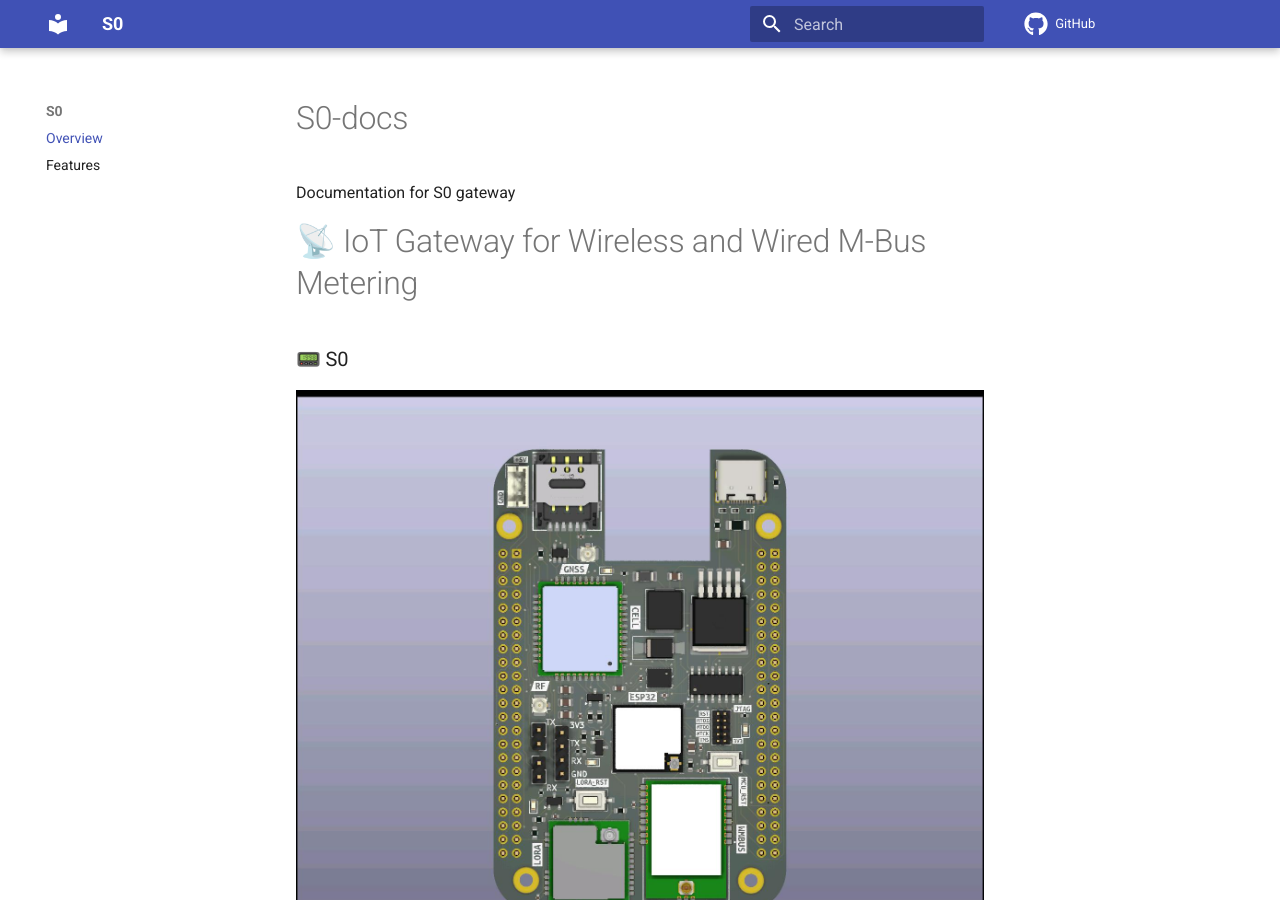
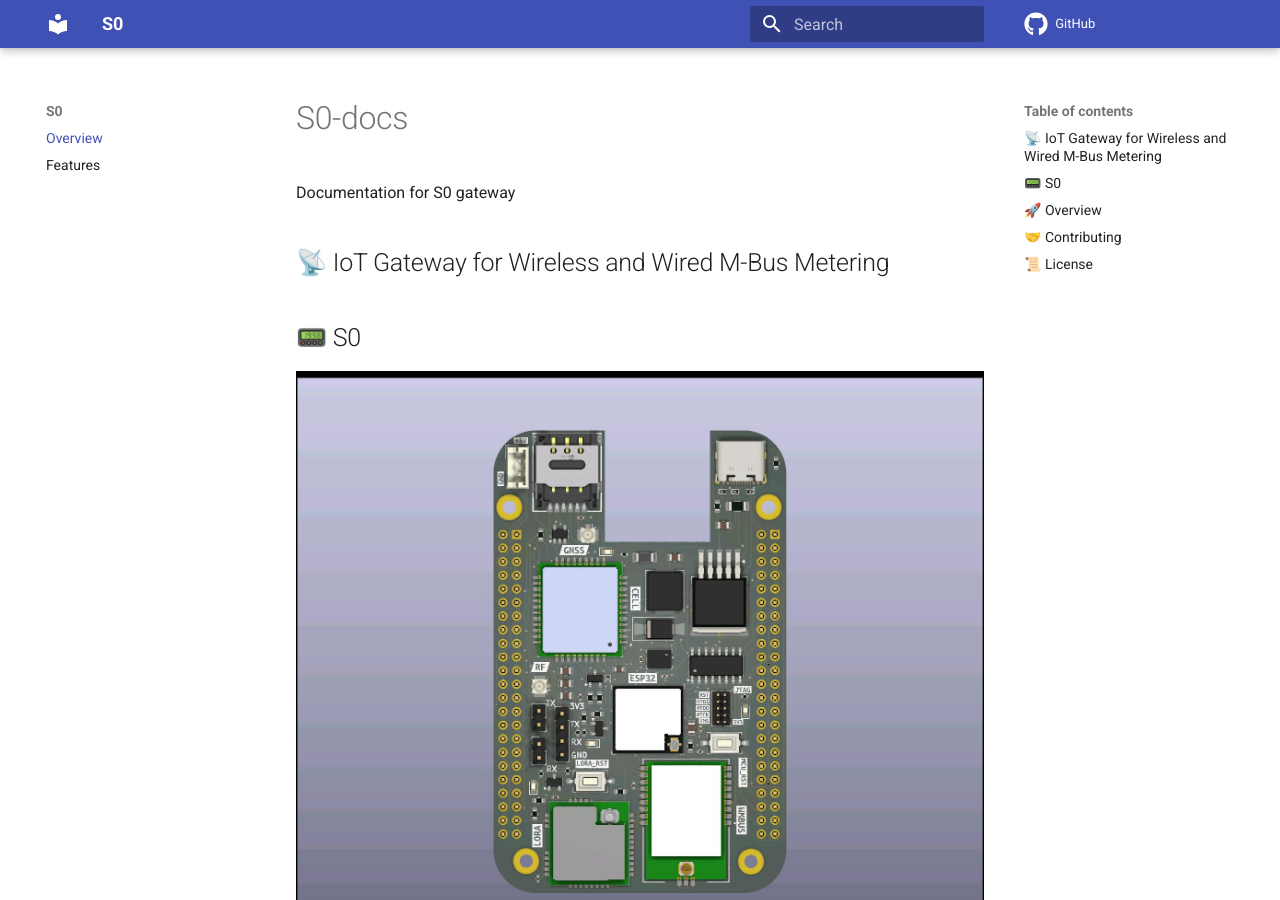
Before and after one commit to absmach/s0-docs, an MkDocs documentation site: the page built from docs/index.md, in a window 1280 px wide and 900 px high. Built offline with MkDocs 1.6.1 and Material for MkDocs 9.7.7, drawn with Linux system fonts in a browser that asks for light colours; comment, search, counter and statistics services are not loaded.

```diff
--- a/docs/index.md
+++ b/docs/index.md
@@ -2,9 +2,9 @@
 
 Documentation for S0 gateway
 
-# 📡 IoT Gateway for Wireless and Wired M-Bus Metering
+## 📡 IoT Gateway for Wireless and Wired M-Bus Metering
 
-### 📟 S0
+## 📟 S0
 
 ![IoT Gateway Block Diagram](/images/s0-front.jpg)
 
```
Also changed, not shown: docs/features.md (+1 -1 lines).
